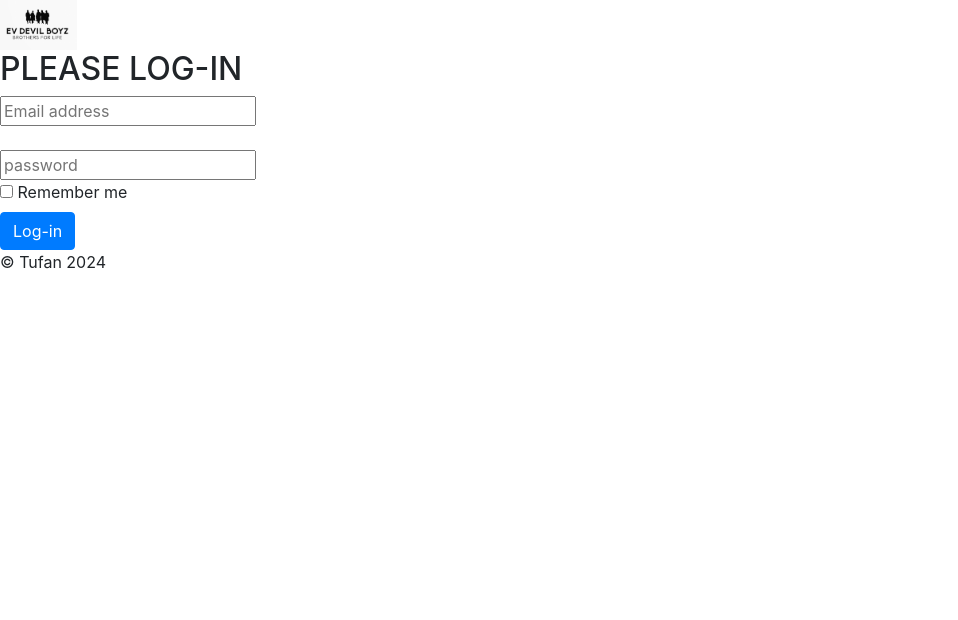
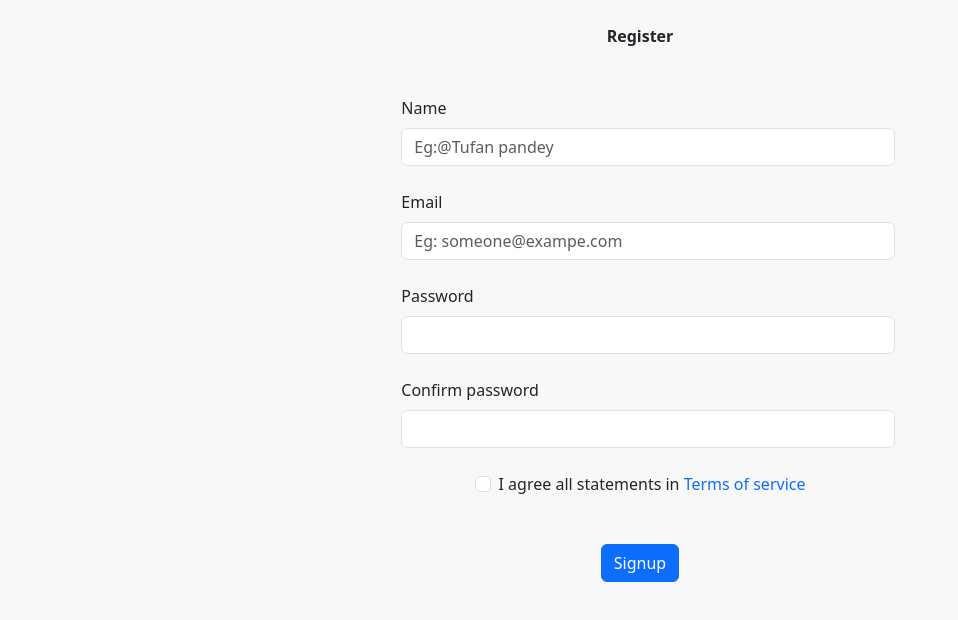
Before and after one commit to tufanpande/React_Basics, a plain HTML site: page signup.html in a window 1280 px wide. Shown: the whole page, without its empty margins (0-958 px from the left). Drawn offline with nearby package versions, Linux system fonts and the light colour scheme.

Commit message:
signup 2

```diff
--- a/signup.html
+++ b/signup.html
@@ -3,28 +3,73 @@
 <head>
     <meta charset="UTF-8">
     <meta name="viewport" content="width=device-width, initial-scale=1.0">
-    <title>Document</title>
-
-    <link rel="stylesheet" href="https://cdn.jsdelivr.net/npm/bootstrap@4.0.0/dist/css/bootstrap.min.css"
-    integrity="sha384-Gn5384xqQ1aoWXA+058RXPxPg6fy4IWvTNh0E263XmFcJlSAwiGgFAW/dAiS6JXm"
+    <link href="https://cdn.jsdelivr.net/npm/bootstrap@5.3.2/dist/css/bootstrap.min.css"
+    rel="stylesheet"
+    integrity="sha384-T3c6CoIi6uLrA9TneNEoa7RxnatzjcDSCmG1MXxSR1GAsXEV/Dwwykc2MPK8M2HN"
     crossorigin="anonymous">
+  <title>Document</title>
+  <style>
+    html, body{
+      height: 100%;
+      background-color: rgb(248, 248,248);
+    }
+  </style>
 
 </head>
 <body>
-    <div class="position-absolute top-50 start-50 translate-middle">
-        <div class="g-col-4">
-        <img src="./EV.png.png" alt= "group photo"height="50px" id="img"/>
-        <h2>PLEASE LOG-IN</h2>
+    <div class=" container col-md-10 col-lg-6 col-xl-5 order-2 order-lg-1">
+
+        <p class="text-center fw-bold mb-5 mt-4">Register</p>
+
         <form>
-            <input type="email" placeholder="Email address" id="email"/><br><br>
-            <input type="password" placeholder="password" id="pass"/><br>
-            <input type="checkbox" name="remember"/>
-            <label>Remember me</label><br>
-            <button type="button" class="btn btn-primary" id="btn">Log-in</button>
+
+        <div class="d-flex flex-row align-items-center mb-4">
+            <i class="fas fa-user fa-lg me-3 fa-fw"></i>
+            <div class="form-outline flex-fill mb-0">
+                <label class="form-label" for="form3Example1c">Name</label>
+              <input type="text" id="form3Example1c" class="form-control" placeholder="Eg:@Tufan pandey" required/>
+            </div>
+          </div>
+
+          <div class="d-flex flex-row align-items-center mb-4">
+            <i class="fas fa-envelope fa-lg me-3 fa-fw"></i>
+            <div class="form-outline flex-fill mb-0">
+                <label class="form-label" for="form3Example3c">Email</label>
+              <input type="email" id="form3Example3c" class="form-control" placeholder="Eg: someone@exampe.com"required/>
+            </div>
+          </div>
+
+          <div class="d-flex flex-row align-items-center mb-4">
+            <i class="fas fa-lock fa-lg me-3 fa-fw"></i>
+            <div class="form-outline flex-fill mb-0">
+                <label class="form-label" for="form3Example4c">Password</label>
+              <input type="password" id="form3Example4c" class="form-control" required/>
+            </div>
+          </div>
+
+          <div class="d-flex flex-row align-items-center mb-4">
+            <i class="fas fa-key fa-lg me-3 fa-fw"></i>
+            <div class="form-outline flex-fill mb-0">
+                <label class="form-label" for="form3Example4cd">Confirm password</label>
+              <input type="password" id="form3Example4cd" class="form-control" />
+            </div>
+          </div>
+
+          <div class="form-check d-flex justify-content-center mb-5">
+            <input class="form-check-input me-2" type="checkbox" value="" id="form2Example3c" />
+            <label class="form-check-label " for="form2Example3">
+              I agree all statements in <a class="text-decoration-none" href="#!">Terms of service</a>
+            </label>
+          </div>
+
+          <div class="d-flex justify-content-center mx-4 mb-3 mb-lg-4">
+            <button type="submit" class="btn btn-primary ">Signup</button>
+
+          </div>
 
         </form>
-        <div class="">&COPY; Tufan 2024</div>
-    </div>
-    </div>
+
+      </div>
+
 </body>
 </html>
```
